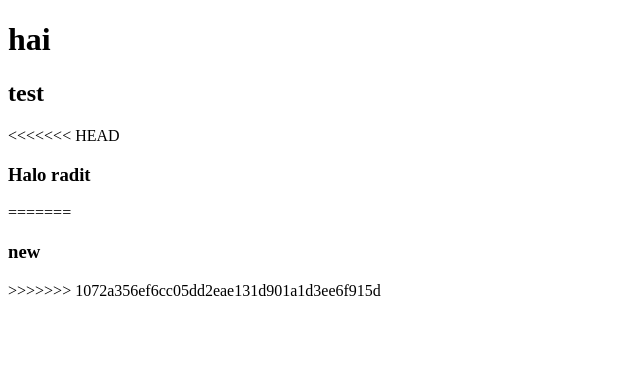
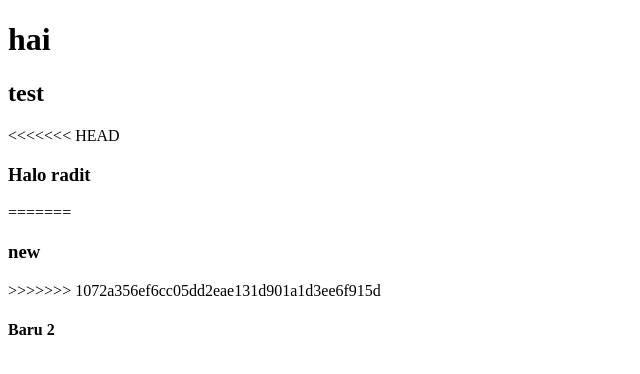
Before and after one commit to Trinity-Umkt/Portofolio, a plain HTML site: page index.html in a window 1280 px wide. Shown: the full height of the page, 0-640 px from the left. Drawn offline with Linux system fonts and the light colour scheme.

Commit message:
Update index.html
baru 2

```diff
--- a/index.html
+++ b/index.html
@@ -15,6 +15,10 @@
 =======
     <h3>new</h3>
 >>>>>>> 1072a356ef6cc05dd2eae131d901a1d3ee6f915d
+
+
+<h4>Baru 2</h4>
+
 </body>
 
 </html>
```
